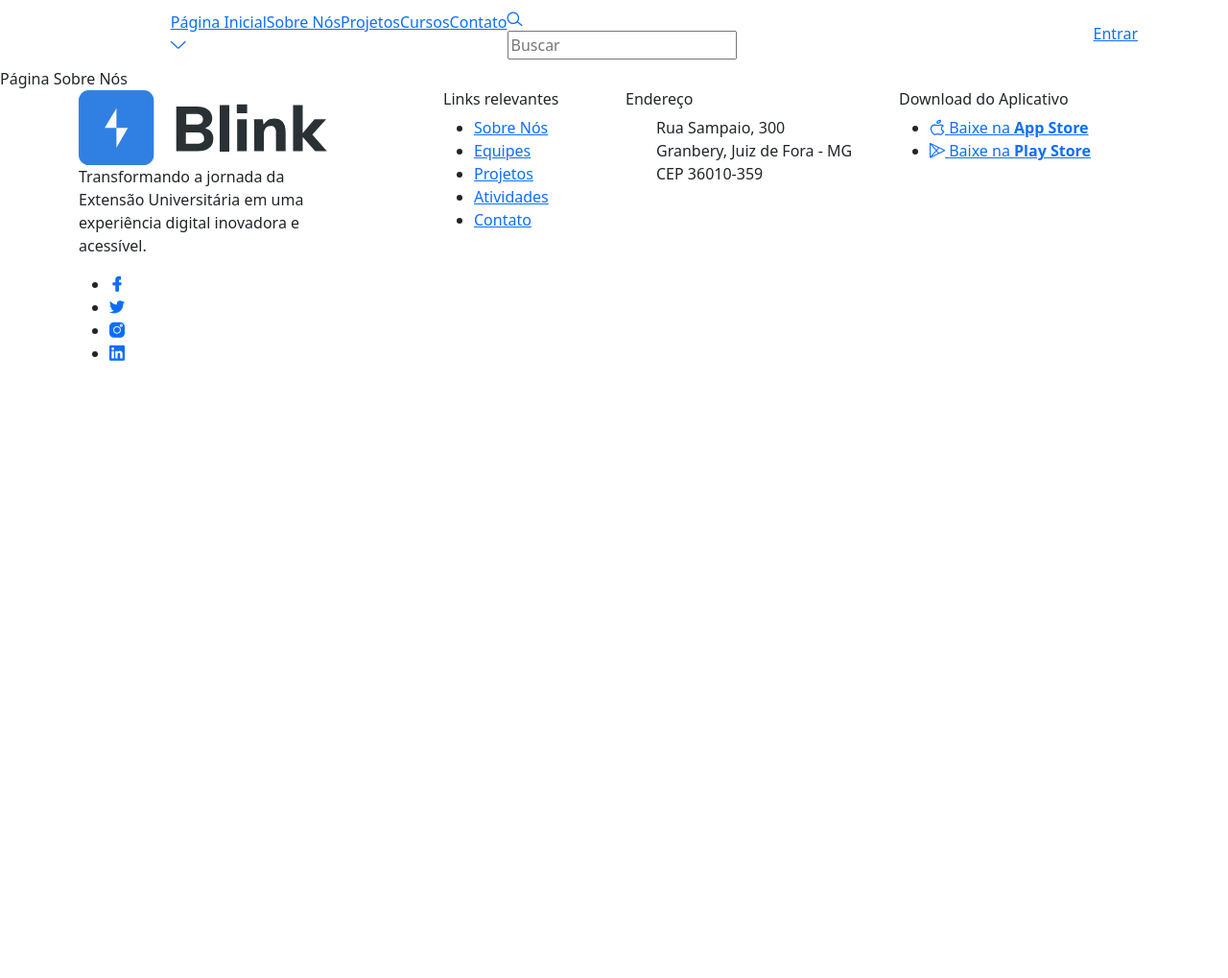
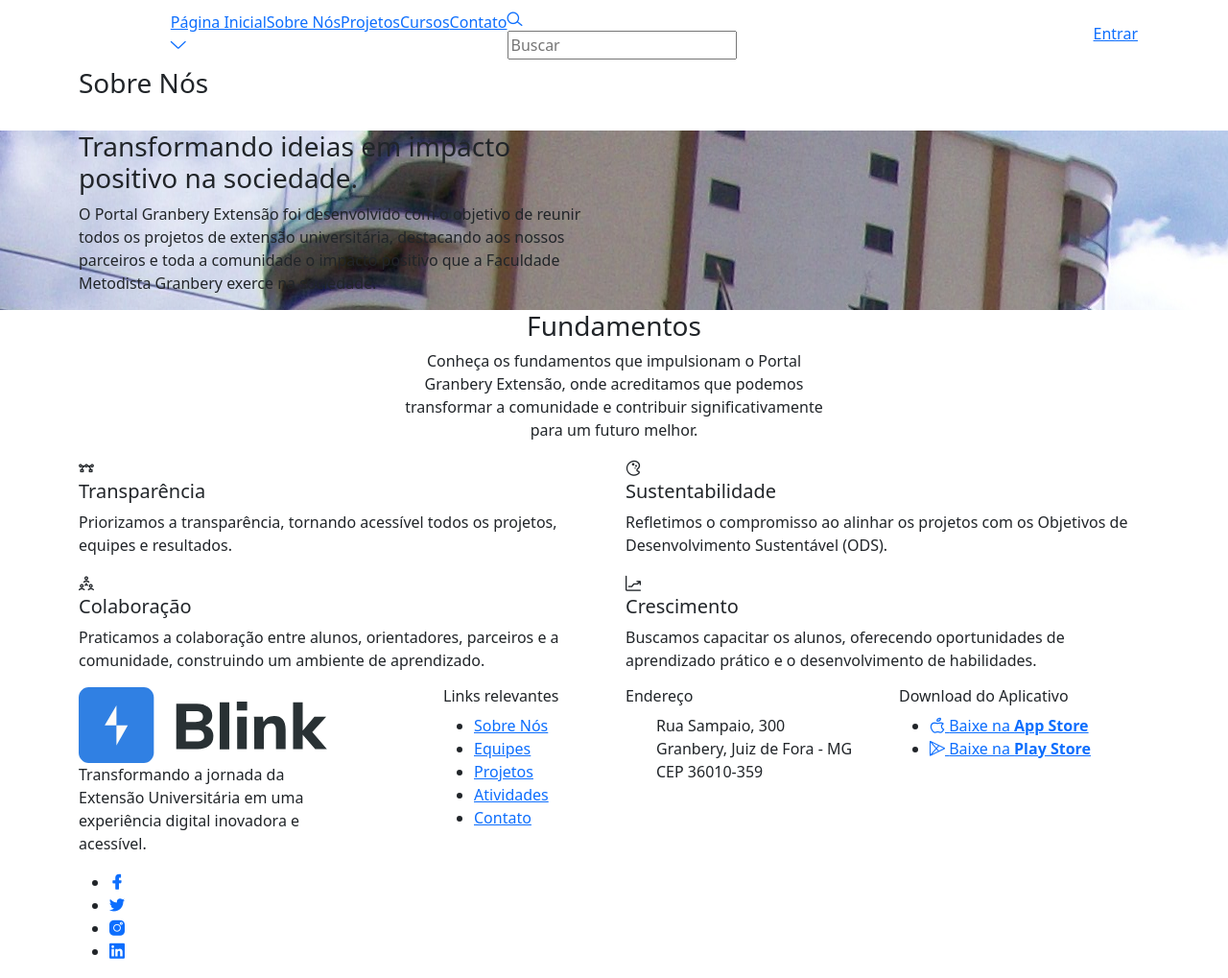
Before and after one commit to asergioscosta/granbery-extensao, a Django app: page /sobre/ in a window 1280 px wide. Shown: the whole page at 96% size. Before the commit the page ends 376 px from the top, so only its background shows below. Run offline with Django 4.2, Linux system fonts and the light colour scheme; some libraries are stand-ins or nearby versions.

Commit message:
Criando a página contatos, alterando o sobre nós e o static

```diff
--- a/aplic/templates/index.html
+++ b/aplic/templates/index.html
@@ -20,14 +20,16 @@
     <link rel="stylesheet" href="{% static '/css/animate.css' %}">
     <link rel="stylesheet" href="{% static '/css/lindy-uikit.css' %}">
     <link rel="stylesheet" href="{% static '/css/base-style.css' %}">
+    <link rel="stylesheet" href="{% static '/css/bootstrap-5.0.0-beta1.min.css' %}">
+    <link rel="stylesheet" href="{% static '/css/tiny-slider.css' %}">
+    <link rel="stylesheet" href="{% static '/css/glightbox.min.css' %}">
+</head>
 
 </head>
 
 <body>
     {% include 'navbar.html' %}
 
-    {% include 'cursos.html' %}
-
     {% include 'footer.html' %}
 
 </body>
--- a/aplic/templates/navbar.html
+++ b/aplic/templates/navbar.html
@@ -39,15 +39,13 @@
                                         <a class="page-scroll" href="{% url 'cursos' %}">Cursos</a>
                                     </li>
                                     <li class="nav-item">
-                                        <a class="page-scroll" href="#">Contato</a>
+                                        <a class="page-scroll" href="{% url 'contato' %}">Contato</a>
                                     </li>
                                 </ul>
 
                             </div>
                             <div class="header-search">
                                 <a href="#0"> <i class="lni lni-search-alt"></i> </a>
-                                <form method="get" action="{% url 'curso' %}">
-                                    {{ form.search }}
                                 <form action="#">
                                     <input type="text" placeholder="Buscar">
                                 </form>
--- a/aplic/templates/sobre-nos.html
+++ b/aplic/templates/sobre-nos.html
@@ -5,7 +5,7 @@
 <head>
     <meta charset="utf-8">
     <meta name="viewport" content="width=device-width, initial-scale=1.0">
-    <title>Portal Granbery Extensão</title>
+    <title>Sobre Nós</title>
     {% load bootstrap5 %}
     {% bootstrap_css %}
     {% bootstrap_javascript %}
@@ -25,8 +25,109 @@
 
 <body>
     {% include 'navbar.html' %}
+    <div class="banner-section">
+        <div class="banner-area img-bg">
+            <div class="container">
+                <div class="row">
+                    <div class="col-lg-6">
+                        <div class="banner-content">
+                            <h3 class="mb-20">Sobre Nós</h3>
+                            <nav aria-label="breadcrumb">
+                            </nav>
+                        </div>
+                    </div>
+                </div>
+            </div>
+        </div>
+    </div>
 
-    Página Sobre Nós
+    <br>
+    <section id="about" class="about-section about-style-5"
+        style="background-image: url('{% static 'images/granbery/granbery.jpg' %}')">
+        <div class="container">
+            <div class="row">
+                <div class="col-xl-6 col-lg-8 col-md-10">
+                    <div class="about-content-wrapper">
+                        <div class="section-title mb-30">
+                            <h3 class="mb-25">Transformando ideias em impacto positivo na sociedade.</h3>
+                            <p>
+                                O Portal Granbery Extensão foi desenvolvido com o objetivo de reunir todos os projetos
+                                de extensão universitária, destacando aos nossos parceiros e toda a comunidade o
+                                impacto positivo que a Faculdade Metodista Granbery exerce na sociedade.
+                            </p>
+                        </div>
+                    </div>
+                </div>
+            </div>
+        </div>
+    </section>
+
+    <section id="features" class="feature-section feature-style-3">
+        <div class="container">
+            <div class="row justify-content-center">
+                <div class="col-xxl-5 col-xl-5 col-lg-7 col-md-8">
+                    <div class="section-title text-center mb-60">
+                        <h3 class="mb-15">Fundamentos</h3>
+                        <p>Conheça os fundamentos que impulsionam o Portal Granbery Extensão, onde acreditamos que
+                            podemos transformar a comunidade e contribuir significativamente para um futuro melhor.</p>
+                    </div>
+                </div>
+            </div>
+
+            <div class="row">
+                <div class="col-lg-6 col-md-6">
+                    <div class="single-feature">
+                        <div class="icon">
+                            <i class="lni lni-vector"></i>
+                        </div>
+                        <div class="content">
+                            <h5>Transparência</h5>
+                            <p>Priorizamos a transparência, tornando acessível todos os projetos, equipes e resultados.
+                            </p>
+                        </div>
+                    </div>
+                </div>
+                <div class="col-lg-6 col-md-6">
+                    <div class="single-feature">
+                        <div class="icon">
+                            <i class="lni lni-pallet"></i>
+                        </div>
+                        <div class="content">
+                            <h5>Sustentabilidade</h5>
+                            <p>Refletimos o compromisso ao alinhar os projetos com os Objetivos de Desenvolvimento
+                                Sustentável (ODS).</p>
+                        </div>
+                    </div>
+                </div>
+
+                <div class="col-lg-6 col-md-6">
+                    <div class="single-feature">
+                        <div class="icon">
+                            <i class="lni lni-network"></i>
+                        </div>
+                        <div class="content">
+                            <h5>Colaboração</h5>
+                            <p>Praticamos a colaboração entre alunos, orientadores, parceiros e a comunidade,
+                                construindo um ambiente de aprendizado.</p>
+                        </div>
+                    </div>
+                </div>
+                <div class="col-lg-6 col-md-6">
+                    <div class="single-feature">
+                        <div class="icon">
+                            <i class="lni lni-stats-up"></i>
+                        </div>
+                        <div class="content">
+                            <h5>Crescimento</h5>
+                            <p>Buscamos capacitar os alunos, oferecendo oportunidades de aprendizado prático e o
+                                desenvolvimento de habilidades.</p>
+                        </div>
+                    </div>
+                </div>
+            </div>
+        </div>
+    </section>
+    <!-- cursos -->
 
     {% include 'footer.html' %}
 
--- a/aplic/urls.py
+++ b/aplic/urls.py
@@ -1,15 +1,13 @@
 from django.urls import path
+
 from rest_framework.routers import SimpleRouter
-from .views import IndexView, SobreView, CursosView, CursoViewSet, curso
-from django.conf import settings
-from django.conf.urls.static import static
 
-router = SimpleRouter()
-router.register('cursos', CursoViewSet)
+from .views import IndexView, SobreView, CursosView, ContatoView
+
 
 urlpatterns = [
     path("", IndexView.as_view(), name="index"),
     path('sobre/', SobreView.as_view(), name='sobre'),
     path('cursos/', CursosView.as_view(), name='cursos'),
-    path('cursos/', curso, name='curso'),
-] + static(settings.MEDIA_URL, document_root=settings.MEDIA_ROOT)
+    path('contato/', ContatoView.as_view(), name='contato'),
+]
--- a/aplic/views.py
+++ b/aplic/views.py
@@ -1,10 +1,16 @@
-from django.views.generic import TemplateView, ListView
+from django.urls import reverse_lazy
+from django.views.generic import TemplateView
+
+from rest_framework.decorators import action
+
+from .models import Curso
+
+from django.utils.translation import gettext as _
 from django.utils import translation
-from .models import Curso
-from rest_framework import permissions
-from rest_framework import viewsets
-from aplic.serializers import CursoSerializer
-from .forms import CursoSearchForm
+
+from .forms import ContatoForm
+
+from django.contrib import messages
 
 class IndexView(TemplateView):
     template_name = 'index.html'
@@ -23,21 +29,20 @@ class SobreView(TemplateView):
 class CursosView(TemplateView):
     template_name = 'cursos.html'
 
-class CursoViewSet(viewsets.ModelViewSet):
-    permission_classes = (permissions.DjangoModelPermissions, )
+class ContatoView(TemplateView):
+    template_name = 'contato.html'
+    form_class = ContatoForm
+    success_url = reverse_lazy('contato')
 
-    queryset = Curso.objects.all()
-    serializer_class = CursoSerializer
+    def get_context_data(self, **kwargs):
+        context = super(ContatoView, self).get_context_data(**kwargs)
+        return context
 
-def curso(request):
-    template_name = 'cursos.html'
-    form = CursoSearchForm(request.GET)
-    objects = Curso.objects.all()
+    def form_valid(self, form, *args, **kwargs):
+        form.send_mail()
+        messages.success(self.request, _('E-mail enviado com sucesso'), extra_tags='success')
+        return super(ContatoView, self).form_valid(form, *args, **kwargs)
 
-    if form.is_valid():
-        search = form.cleaned_data['search']
-        if search:
-            objects = objects.filter(nome_curso__icontains=search)
-
-    context = {'object_list': objects, 'form': form}
-    return render(request, template_name, context)
+    def form_invalid(self, form, *args, **kwargs):
+        messages.error(self.request, _('Falha ao enviar e-mail'), extra_tags='danger')
+        return super(ContatoView, self).form_invalid(form, *args, **kwargs)
```
Also changed, not shown: aplic/forms.py (+24 -2 lines), aplic/serializers.py (deleted, +0 -17 lines), aplic/templates/contato.html (added, +101 -0 lines), aplic/templates/cursos.html (+33 -1 lines), aplic/migrations/0088_alter_aluno_matricula.py (added), aplic/migrations/0089_alter_aluno_matricula.py (added), aplic/migrations/0090_alter_aluno_matricula.py (added), aplic/migrations/0091_alter_aluno_matricula.py (added), aplic/migrations/0092_alter_aluno_matricula.py (added), aplic/migrations/0093_alter_aluno_matricula.py (added), aplic/static/images/granbery/Granbery.jpg (added).
